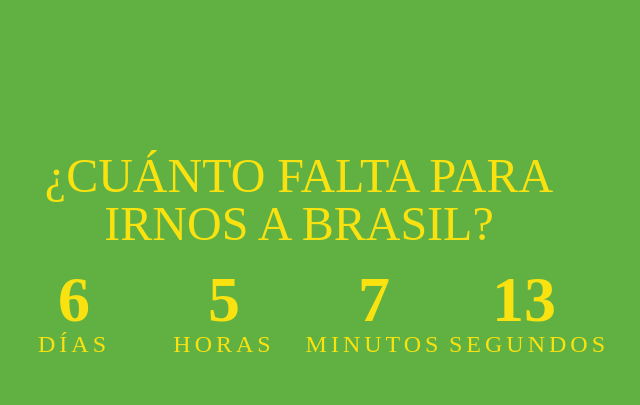
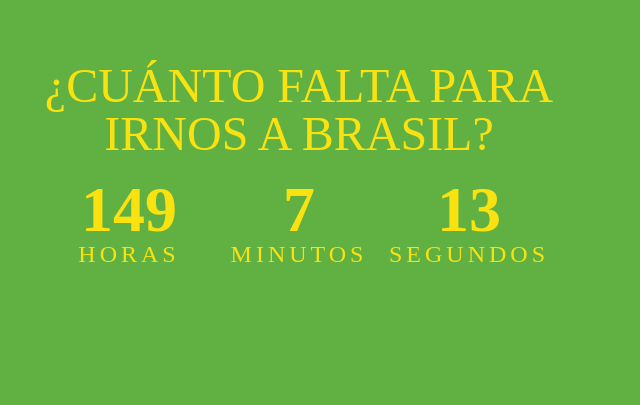
Before and after one commit to jaimerodas/countdown, a plain HTML site: page index.html in a window 1280 px wide. Shown: the part 168-573 px from the top of the page, without its empty margins (341-981 px from the left). Drawn offline with Linux system fonts and the light colour scheme; a web font is replaced by a local one.

Commit message:
Llegamos a las últimas 150 horas

```diff
--- a/index.html
+++ b/index.html
@@ -14,12 +14,8 @@
 	<body>
 		<article>
 			<h1>¿Cuánto falta para irnos a Brasil?</h1>
-			<div class="tiempo">
-				<div class="valor" id="d">00</div>
-				<div class="unidad">días</div>
-			</div>
 
-			<div class="tiempo">
+			<div class="tiempo uno">
 				<div class="valor" id="h">00</div>
 				<div class="unidad">horas</div>
 			</div>
--- a/js/countdown.js
+++ b/js/countdown.js
@@ -18,11 +18,10 @@
 
 	countdown(
 		function(ts){
-			document.getElementById('d').innerHTML = ts.days;
 			document.getElementById('h').innerHTML = ts.hours;
 			document.getElementById('m').innerHTML = ts.minutes;
 			document.getElementById('s').innerHTML = ts.seconds;
 		},
 		new Date("2014-06-09T23:35:00.000-05:00"),
-		countdown.DAYS | countdown.HOURS | countdown.MINUTES | countdown.SECONDS
+		countdown.HOURS | countdown.MINUTES | countdown.SECONDS
 	);
--- a/scss/main.scss
+++ b/scss/main.scss
@@ -11,7 +11,6 @@
 	font-weight: 700;
 	font-style: normal;
 }
-
 body {
 	@include font-narrow;
 	color: #FAE210;
@@ -45,6 +44,10 @@
 	float: left;
 	width: 150px;
 	margin: 0 0 20px;
+
+	&.uno {
+		width: 300px;
+	}
 }
 .unidad {
 	@include font-narrow;
@@ -65,26 +68,19 @@
 	line-height: 1;
 }
 
-@media screen and (min-width: 480px) {
+@media screen and (min-width: 600px) {
 	body {
 		min-height: 160px;
 	}
 	article {
-		width: 480px;
-		height: 160px;
-		margin: -80px 0 0 -240px;
+		width: 510px;
+		margin-left: -255px;
 	}
 	.tiempo {
-		width: 120px;
+		width: 170px;
+
+		&.uno {
+			width: 170px;
+		}
 	}
 }
-
-@media screen and (min-width: 600px) {
-	article {
-		width: 600px;
-		margin-left: -300px;
-	}
-	.tiempo {
-		width: 150px;
-	}
-}
```
Also changed, not shown: css/main.css, js/script.js.
